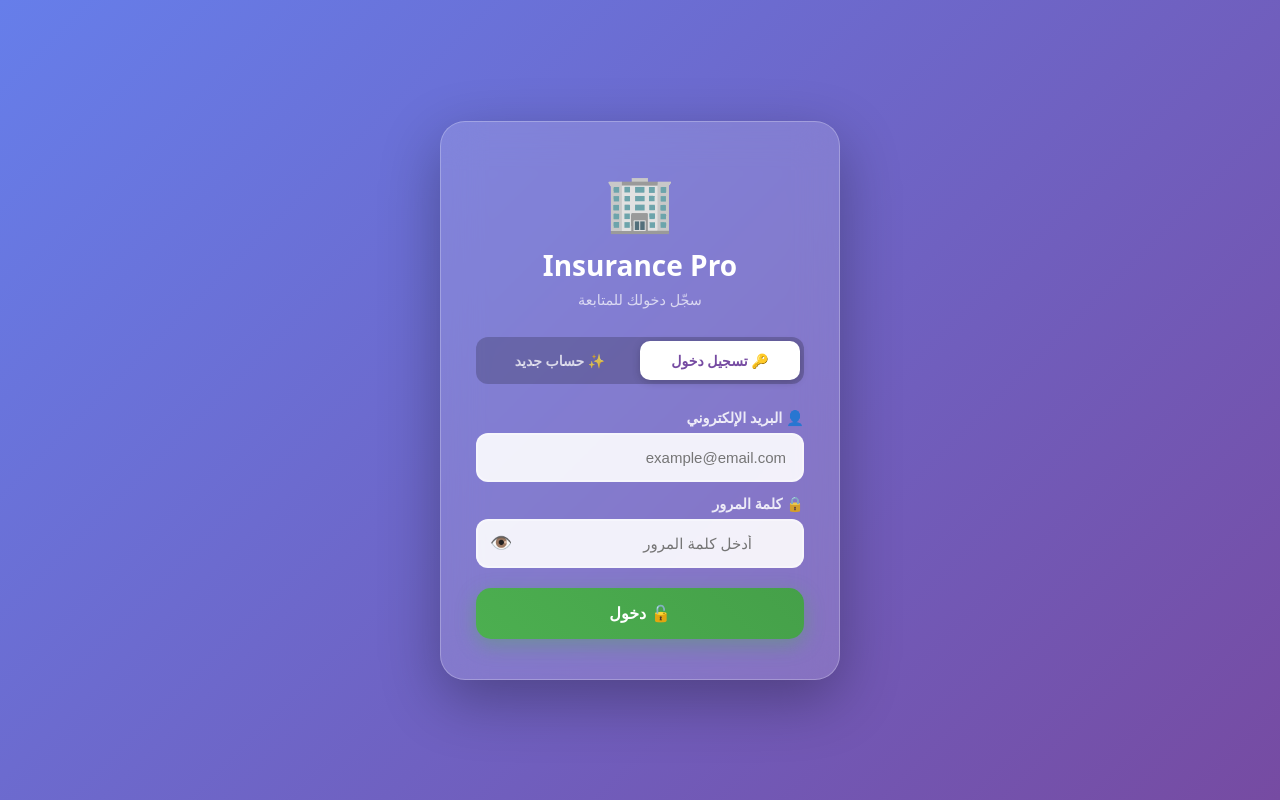
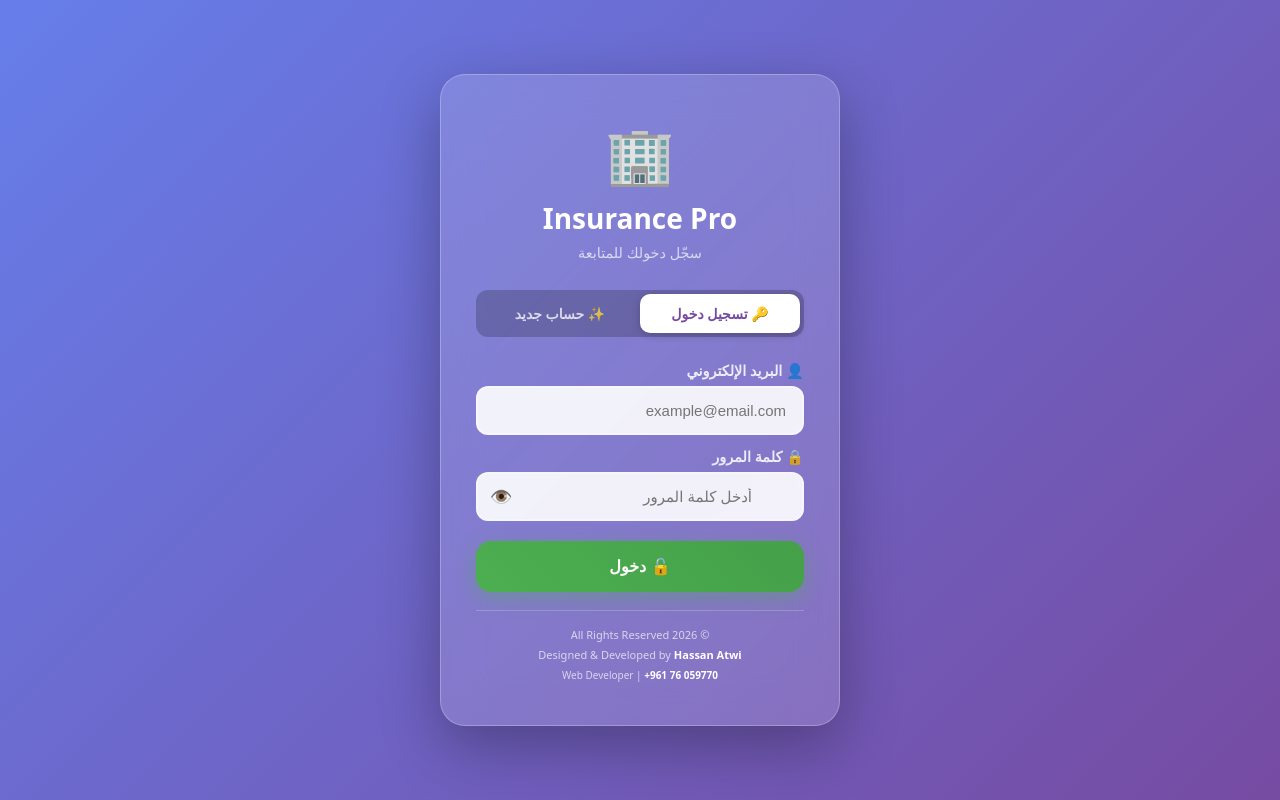
Before and after one commit to hassanatwi92/insurance-pro, a React (Vite) app: page / in a window 1280 px wide. Built offline with nearby package versions, Linux system fonts and the light colour scheme.

Commit message:
Update login.tsx

```diff
--- a/src/pages/login.tsx
+++ b/src/pages/login.tsx
@@ -248,9 +248,49 @@ export default function Login({ onLogin }: LoginProps) {
               : mode === "login"
               ? "🔓 دخول"
               : "✅ إنشاء الحساب"}
+
           </button>
+
+<div
+            style={{
+              marginTop: 18,
+              paddingTop: 14,
+              borderTop: "1px solid rgba(255,255,255,0.2)",
+              textAlign: "center",
+              fontSize: 11,
+              color: "rgba(255,255,255,0.7)",
+              lineHeight: 1.8,
+            }}
+          >
+            © 2026 All Rights Reserved
+            <br />
+            Designed & Developed by{" "}
+            <span style={{ fontWeight: "bold", color: "white" }}>
+              Hassan Atwi
+            </span>
+            <br />
+            <span style={{ fontSize: 10 }}>
+              Web Developer |{" "}
+              <a
+                href="tel:+96176059770"
+                style={{
+                  color: "white",
+                  textDecoration: "none",
+                  fontWeight: "bold",
+                }}
+              >
+                +961 76 059770
+              </a>
+            </span>
+          </div>
+
         </form>
+
+
       </div>
+
+
+
 
       <style>{`
         @keyframes shake {
```
